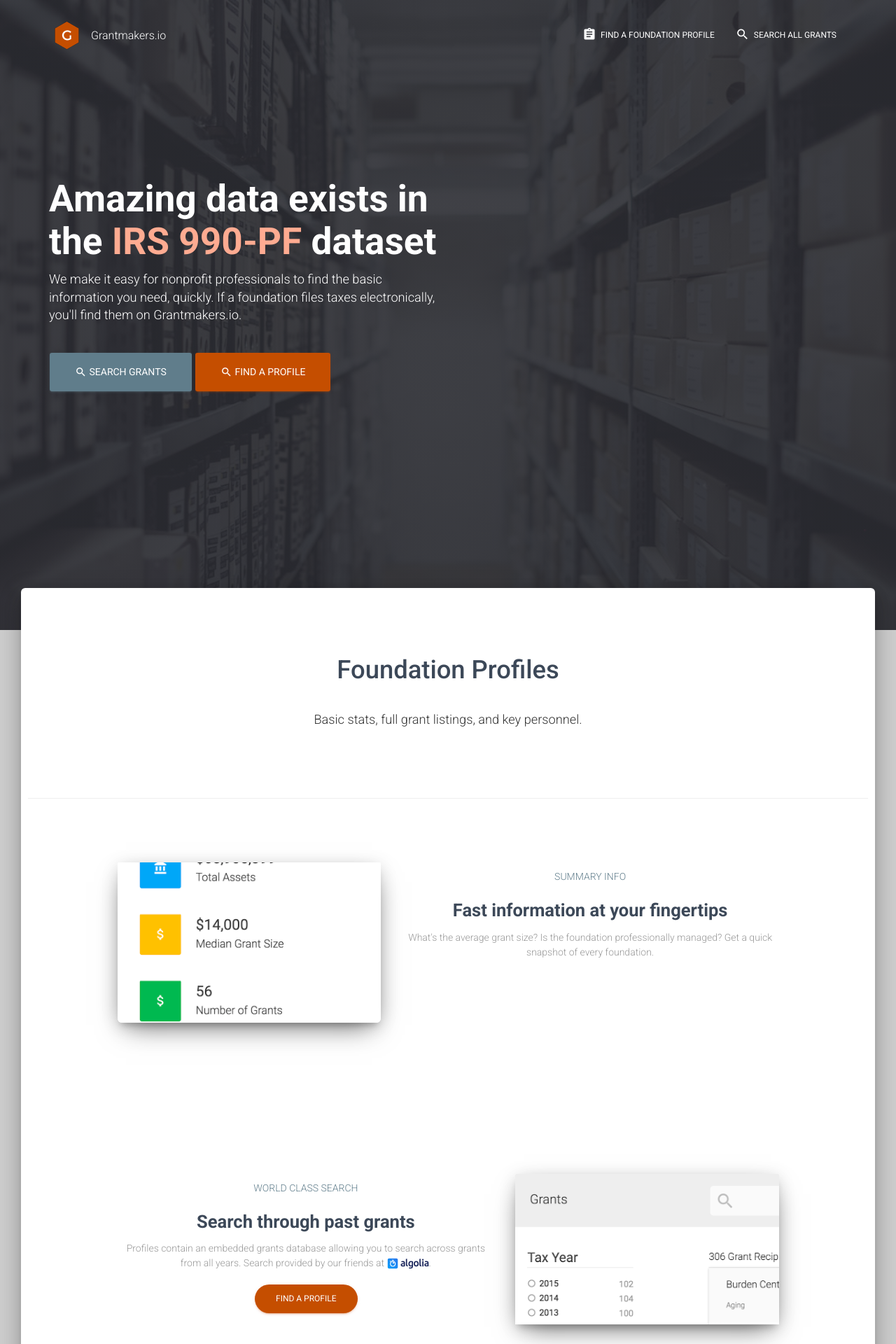
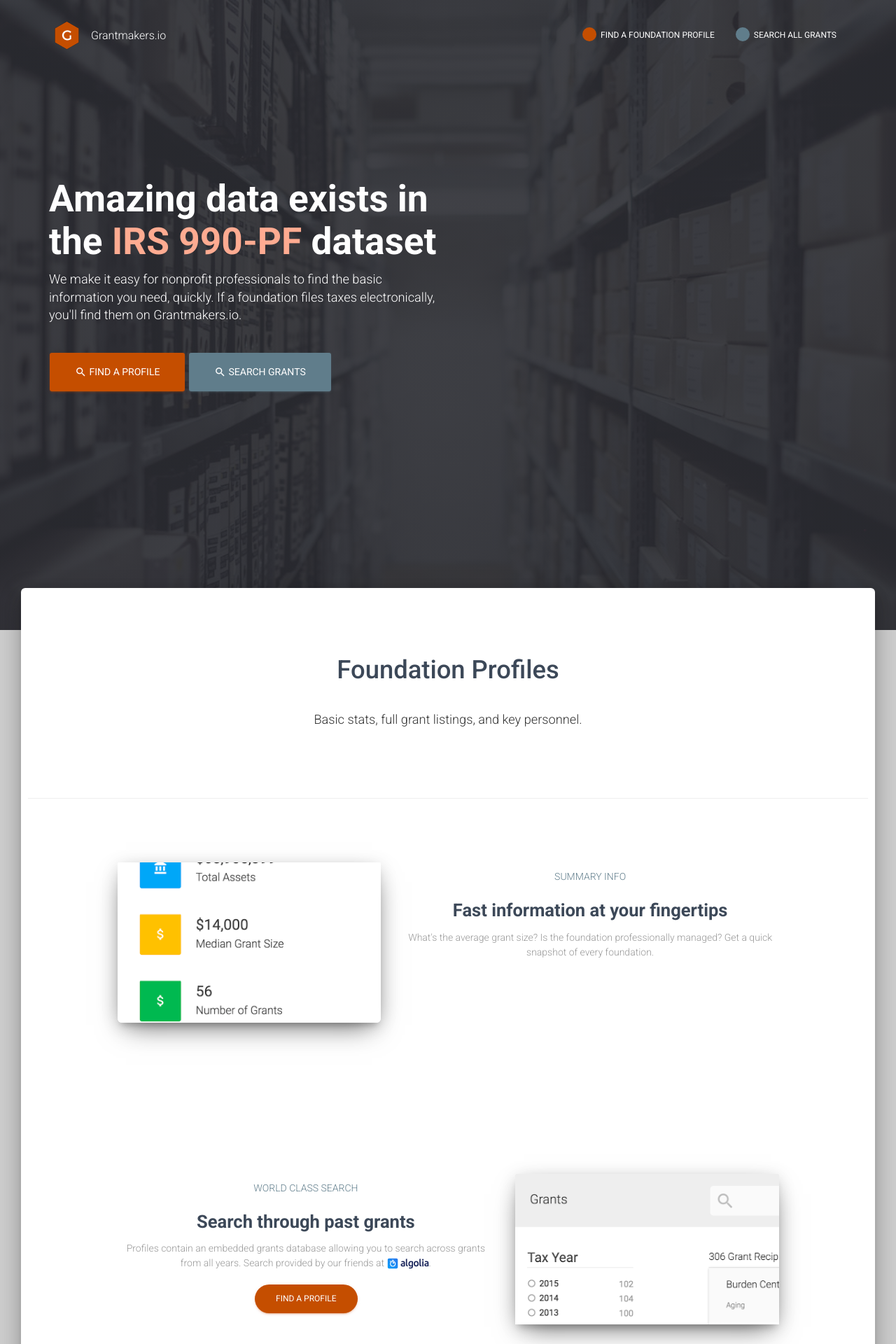
Before and after one commit to grantmakers/grantmakers.github.io, a Jekyll site: the page built from index.html, in a window 1280 px wide. Shown: the top 1920 px of the page at 70% size. Built offline with Jekyll 4.4.1, drawn with Linux system fonts in a browser that asks for light colours; some of the changed text lies outside the part shown.

Commit message:
Consistency in profile vs grants search

```diff
--- a/_includes/nav-no-search.html
+++ b/_includes/nav-no-search.html
@@ -24,12 +24,12 @@
 			<ul class="nav navbar-nav navbar-right">
 				<li>
 					<a href="{{ site.baseurl }}/profiles-search/">
-						<i class="material-icons">assignment</i> Find a Foundation Profile
+						<i class="material-icons grantmakers-bg">assignment</i> Find a Foundation Profile
 					</a>
 				</li>
 				<li>
 					<a href="{{ site.url }}/grants-search">
-						<i class="material-icons">search</i> Search all Grants
+						<i class="material-icons blue-grey-bg">search</i> Search all Grants
 					</a>
 				</li>
 			</ul>
--- a/assets/css/main.scss
+++ b/assets/css/main.scss
@@ -38,6 +38,16 @@ $grantmakers-dark: #A13F00;
 $grantmakers-darker: #772F00;
 
 $gray-lightest: #f5f5f5;
+
+.grantmakers {
+	color: $grantmakers;
+}
+.grantmakers-bg {
+	background-color: $grantmakers;
+}
+.blue-grey-bg {
+	background-color: #607D8B;
+}
 
 
 /****************************
@@ -274,6 +284,12 @@ Search Header
 *****************************/
 
 /* Navbar */
+#navigation-example {
+	i.material-icons {
+		color: transparent;
+		border-radius: 50%;
+	}
+}
 .form-group-header-search {
 	display: none;
 }
--- a/index.html
+++ b/index.html
@@ -37,11 +37,11 @@
 						<h1 class="title">Amazing data exists in the <span class="deep-orange-text text-lighten-3">IRS 990-PF</span> dataset</h1>
 						<h4>We make it easy for nonprofit professionals to find the basic information you need, quickly. If a foundation files taxes electronically, you'll find them on Grantmakers.io.</h4>
 						<br />
+						<a href="{{ site.baseurl }}/profiles-search/" class="btn btn-danger btn-raised btn-lg">
+							<i class="material-icons">search</i> Find a Profile
+						</a>
 						<a href="{{ site.baseurl }}/grants-search/" class="btn btn-info btn-raised btn-lg">
 							<i class="material-icons">search</i> Search Grants
-						</a>
-						<a href="{{ site.baseurl }}/profiles-search/" class="btn btn-danger btn-raised btn-lg">
-							<i class="material-icons">search</i> Find a Profile
 						</a>
 					</div>
 				</div>
@@ -269,11 +269,11 @@
 				<div class="section container">
 					<div class="row">
 						<h2>Get started</h2>
+						<a href="{{ site.baseurl }}/profiles-search/" class="btn btn-danger btn-raised btn-lg">
+							<i class="material-icons">search</i> Find a Profile
+						</a>
 						<a href="{{ site.baseurl }}/grants-search/" class="btn btn-info btn-raised btn-lg">
 							<i class="material-icons">search</i> Search Grants
-						</a>
-						<a href="{{ site.baseurl }}/profiles-search/" class="btn btn-danger btn-raised btn-lg">
-							<i class="material-icons">search</i> Find a Profile
 						</a>
 					</div>
 				</div>
```
